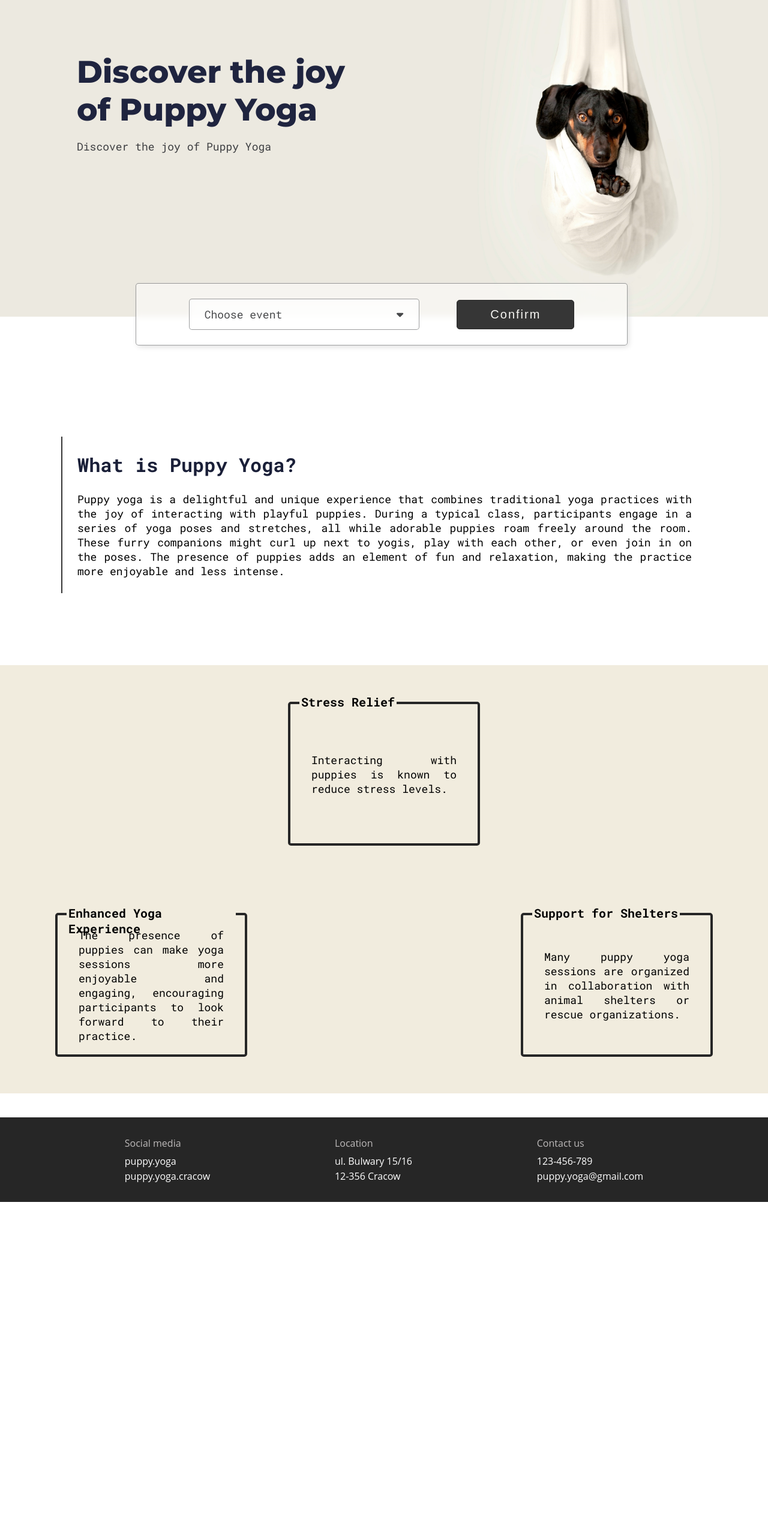
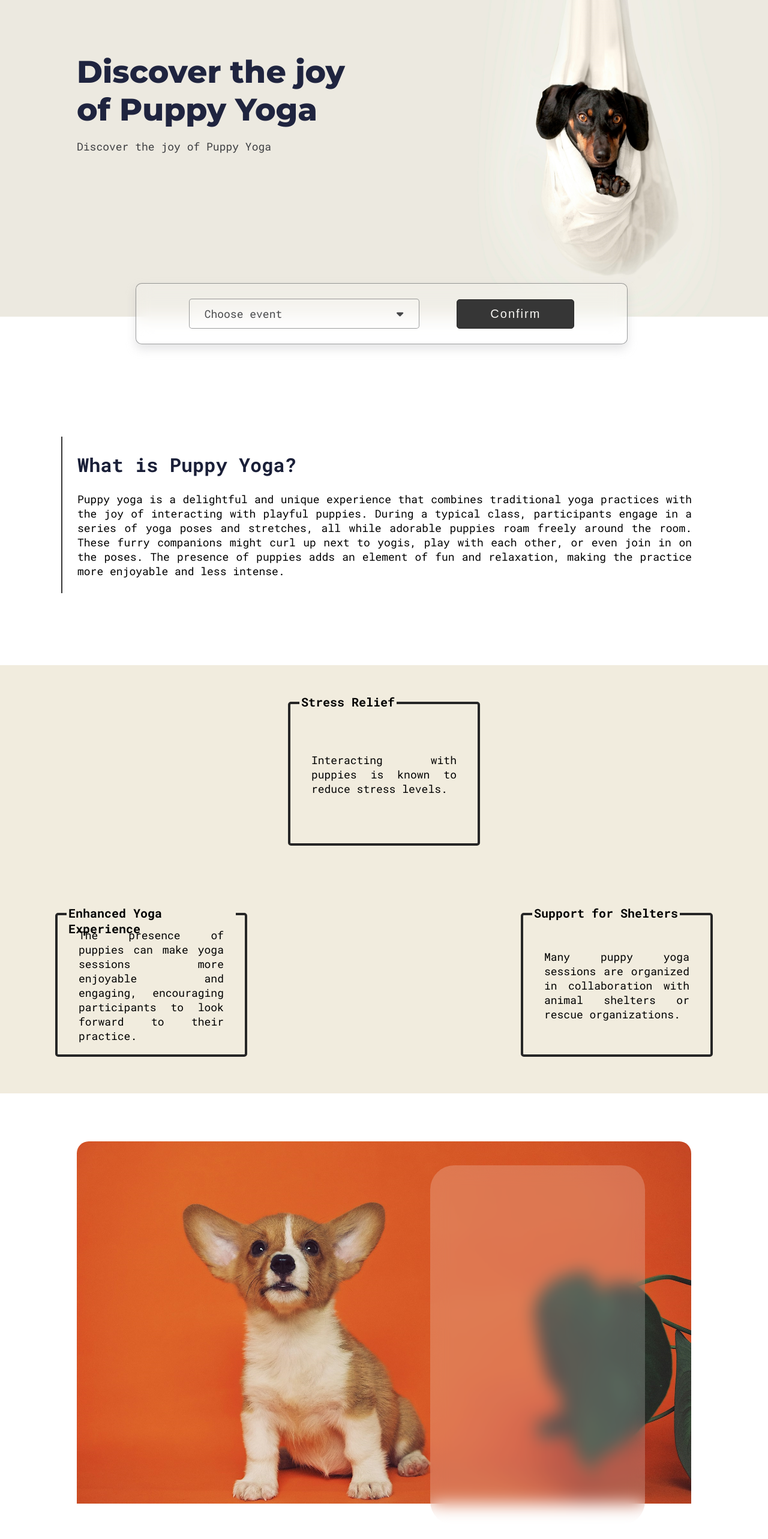
Before and after one commit to hannaharkusha/react-puppy-joga, a React (Create React App) app: page / in a window 1280 px wide. Shown: the part 152-2718 px from the top of the page at 60% size. Before the commit the page ends 2156 px from the top, so only its background shows below. Built offline with nearby package versions, Linux system fonts and the light colour scheme; a web font is replaced by a local one.

Commit message:
tickets div added

```diff
--- a/src/App.js
+++ b/src/App.js
@@ -6,6 +6,7 @@ import Footer from "./components/Footer";
 import AdvGroup from "./components/AdvGroup";
 import Loading from "./components/Loading";
 import BookDiv from "./components/BookDiv";
+import TicketsDiv from "./components/TicketsDiv";
 
 // Create the context
 const DataContext = createContext();
@@ -36,6 +37,7 @@ function App() {
                         reverse={false}
                     />
                     <AdvGroup />
+                    <TicketsDiv />
                     <Footer />
                 </div>
         </DataContext.Provider>
--- a/src/components/Advantage.js
+++ b/src/components/Advantage.js
@@ -1,6 +1,4 @@
 import React from "react";
-
-
 
 function Advantage({title, advantage, margin}) {
     return (
--- a/src/components/Dropdown.js
+++ b/src/components/Dropdown.js
@@ -6,17 +6,18 @@ import { faCaretDown } from '@fortawesome/free-solid-svg-icons'
 function Dropdown({options}) {
 
     const[dropdownToggled, setDropdownToggled] = useState(false)
+    const[choosedOption, setChoosedOption] = useState('')
 
     return (
         <div className={dropdownToggled ? 'flex column glass dropdown' : 'flex column glass  dropdown not-toggled'} onClick={()=>setDropdownToggled(!dropdownToggled)}>
             <div className="flex center space-between">
-                <div className="dropdown-title"> Choose event</div>
+                <div className="dropdown-title">{choosedOption ? choosedOption : 'Choose event'}</div>
                 <FontAwesomeIcon icon={faCaretDown} />
             </div>
             {dropdownToggled &&
                 (<div className="dropdown-options glass">
                 {options.map(option => (
-                    <div>{option}</div>
+                    <div onClick={()=>setChoosedOption(option)}>{option}</div>
                 ))}
                 </div>)
             }
--- /dev/null
+++ b/src/components/TicketsDiv.js
@@ -0,0 +1,11 @@
+import React from "react";
+
+function TicketsDiv() {
+    return (
+        <div className='flex tickets-overlay center' >
+            <div className='flex glass tickets'></div>
+        </div>
+    )
+}
+
+export default TicketsDiv;
--- a/src/index.css
+++ b/src/index.css
@@ -329,17 +329,16 @@ li{
 }
 
 .glass{
-  background: rgba(255,255,255,0.5);
-  -webkit-backdrop-filter: blur(6px);
-  backdrop-filter: blur(6px);
-  -webkit-box-shadow: 2.5px 3px 9.5px -1px #dddddd;
-  -moz-box-shadow: 2.5px 3px 9.5px -1px #dddddd;
-  box-shadow: 2.5px 3px 9.5px -1px #dddddd;
+  background: rgba( 255, 255, 255, 0.2 );
+  box-shadow: 0 8px 16px 0 rgba(182, 182, 185, 0.37);
+  backdrop-filter: blur( 14px );
+  -webkit-backdrop-filter: blur( 14px );
+  border-radius: 10px;
 }
 
 .dropdown{
   position: relative;
-  padding: 13px 25px;
+  padding: 12px 25px;
   min-width: 50%;
   box-sizing: border-box;
   border-radius: 5px;
@@ -367,6 +366,7 @@ li{
   width: 100%;
   border-radius: 5px;
   border: 1px solid rgba(61, 62, 64, 0.5);
+  background: rgba( 255, 255, 255, 0.6);
 }
 
 .dropdown-options>div{
@@ -383,3 +383,23 @@ li{
 .dropdown-options>div:last-child{
   border-radius: 0 0 5px 5px;
 }
+
+.tickets-overlay{
+  width: 80%;
+  margin: 10vh auto;
+  justify-content: flex-end;
+  background-image: url('puppies.jpg');
+  background-repeat: no-repeat;
+  background-attachment: scroll;
+  background-size: 100% ;
+  border-radius: 20px;
+}
+
+
+.tickets{
+  width: 35%;
+  height: 75vh;
+  margin: 5vh 6vw;
+  box-shadow: none;
+  border-radius: 40px;
+}
```
Also changed, not shown: src/puppies.jpg (added), src/puppies1.png (added).
